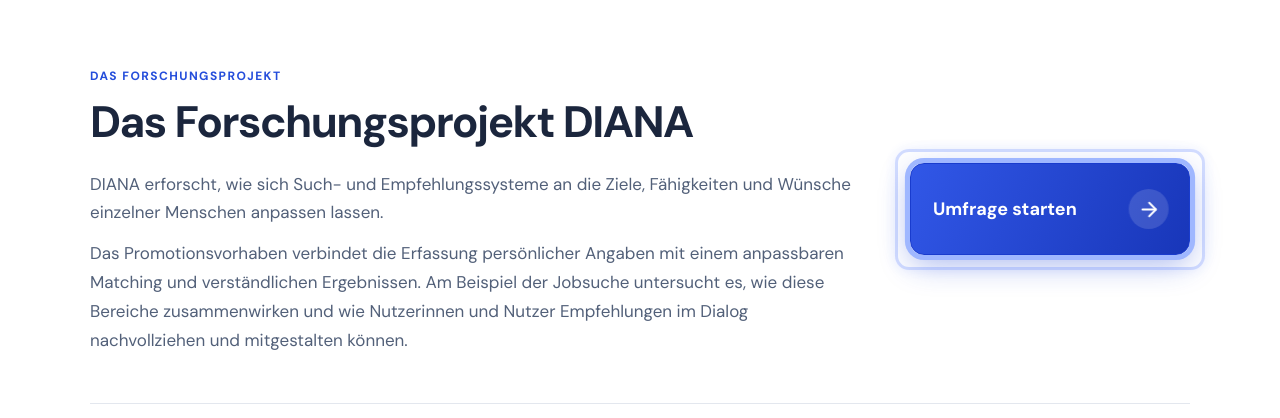
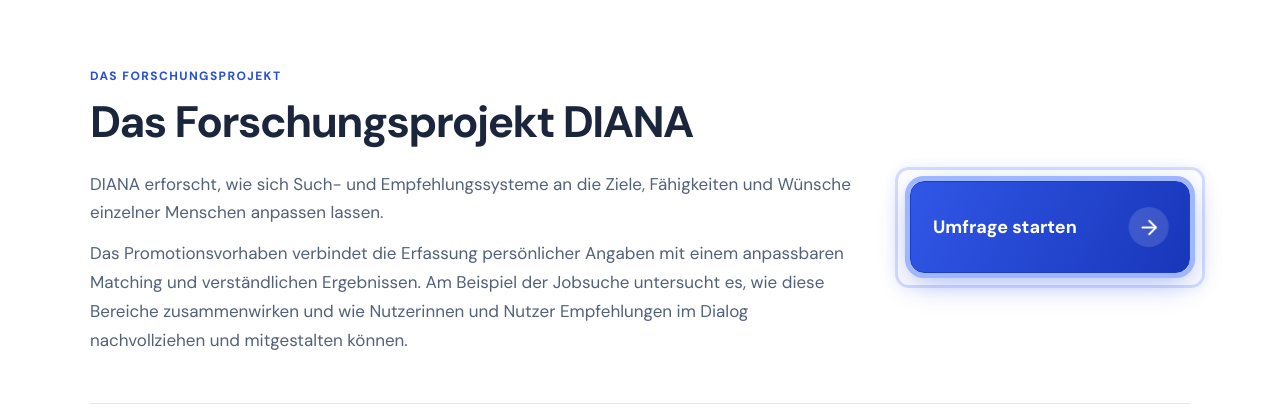
Before and after one commit to chris82829/RAG-Umfrage, a React app: page / in a window 1280 px wide. Shown: the top 418 px of the page. Built offline with nearby package versions, Linux system fonts and the light colour scheme.

Commit message:
Align survey launch button with project introduction

```diff
--- a/frontend/about-landing.css
+++ b/frontend/about-landing.css
@@ -23,7 +23,12 @@
 }
 
 .about-landing .about-project h1 { overflow-wrap: anywhere; }
-.about-landing .about-launch { min-width: 0; }
+.about-landing .about-launch {
+  min-width: 0;
+  align-self: center;
+  position: relative;
+  top: 18px;
+}
 
 .about-landing .about-start-link {
   display: flex;
@@ -100,6 +105,10 @@
     grid-template-columns: minmax(0, 1fr);
     gap: 26px;
   }
+  .about-landing .about-launch {
+    top: 0;
+    width: 100%;
+  }
   .about-landing .about-start-link { min-height: 78px; padding: 18px 22px; }
   .about-landing .about-person { margin-top: 38px; padding-top: 30px; }
 }
```
